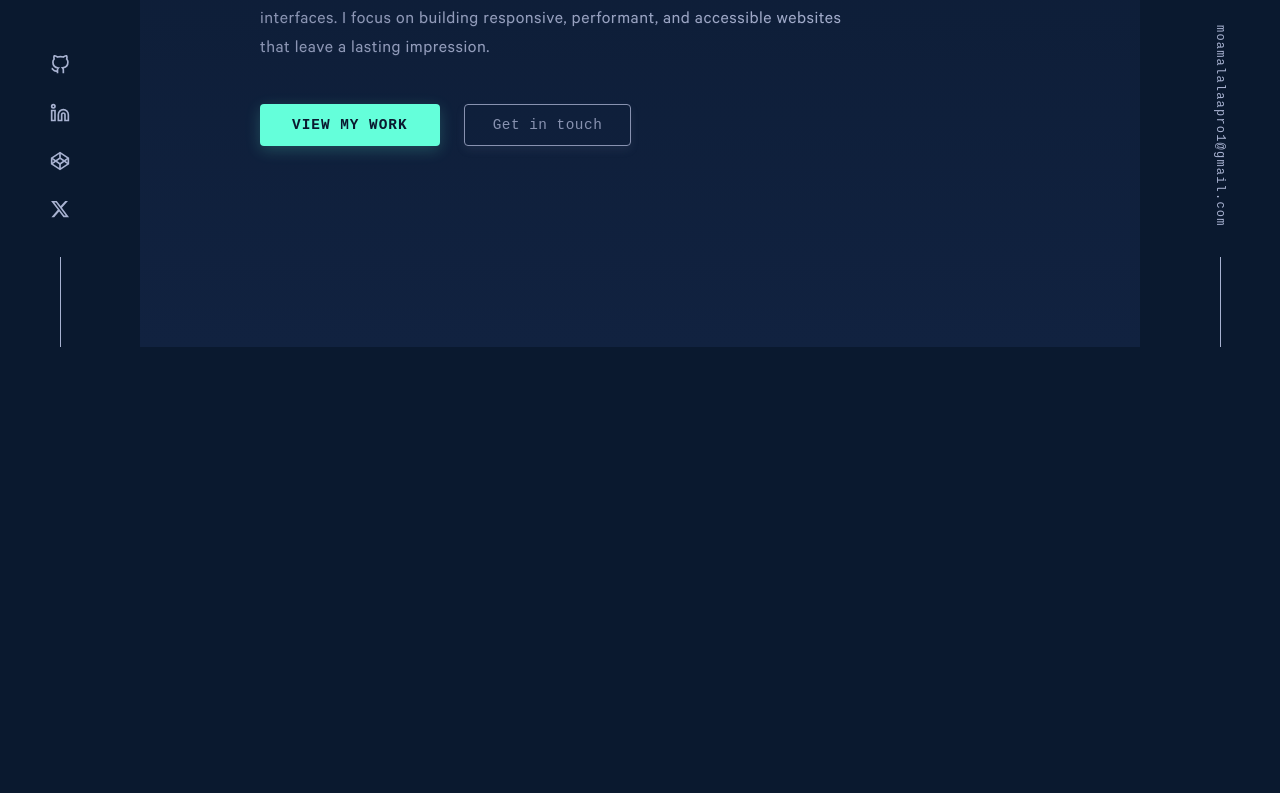
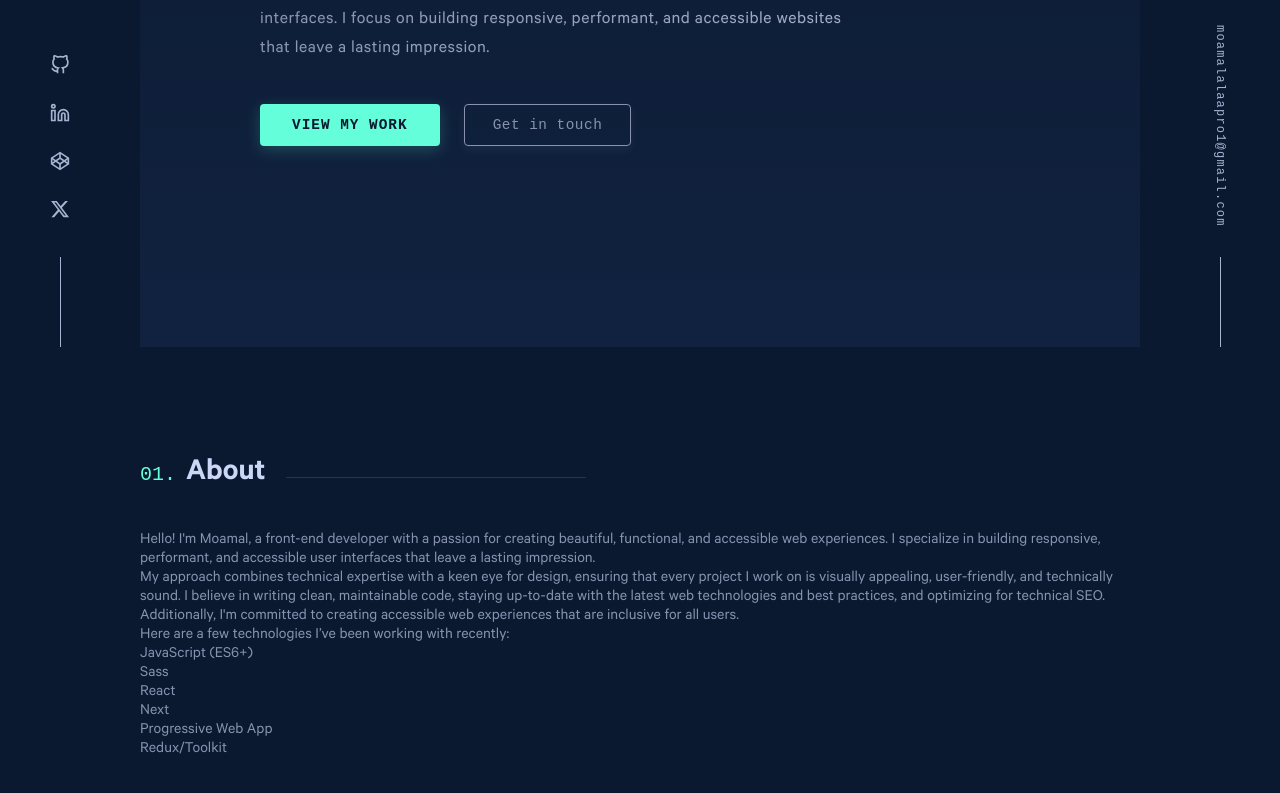
Before and after one commit to Moamal-2000/moamal-alaa, a Next.js app: page / in a window 1280 px wide. Shown: the part 453-1246 px from the top of the page. Before the commit the page ends 1000 px from the top, so only its background shows below. Built offline with nearby package versions, Linux system fonts and the light colour scheme.

Commit message:
add: the content/stricture of AboutSection component

```diff
--- a/src/components/Home/AboutSection/AboutSection.jsx
+++ b/src/components/Home/AboutSection/AboutSection.jsx
@@ -1,7 +1,42 @@
+import NumberedHeading from "@/components/Shared/NumberedHeading/NumberedHeading";
 import s from "./AboutSection.module.scss";
 
 const AboutSection = () => {
-  return <section className={s.aboutSection}></section>;
+  return (
+    <section className={s.aboutSection}>
+      <NumberedHeading title="About" number="01" />
+
+      <div className={s.content}>
+        <p className={s.firstParagraph}>
+          Hello! I'm Moamal, a front-end developer with a passion for creating
+          beautiful, functional, and accessible web experiences. I specialize in
+          building responsive, performant, and accessible user interfaces that
+          leave a lasting impression.
+        </p>
+
+        <p>
+          My approach combines technical expertise with a keen eye for design,
+          ensuring that every project I work on is visually appealing,
+          user-friendly, and technically sound. I believe in writing clean,
+          maintainable code, staying up-to-date with the latest web technologies
+          and best practices, and optimizing for technical SEO. Additionally,
+          I'm committed to creating accessible web experiences that are
+          inclusive for all users.
+        </p>
+
+        <p>Here are a few technologies I’ve been working with recently:</p>
+      </div>
+
+      <ul className={s.techList}>
+        <li>JavaScript (ES6+)</li>
+        <li>Sass</li>
+        <li>React</li>
+        <li>Next</li>
+        <li>Progressive Web App</li>
+        <li>Redux/Toolkit</li>
+      </ul>
+    </section>
+  );
 };
 
 export default AboutSection;
```
